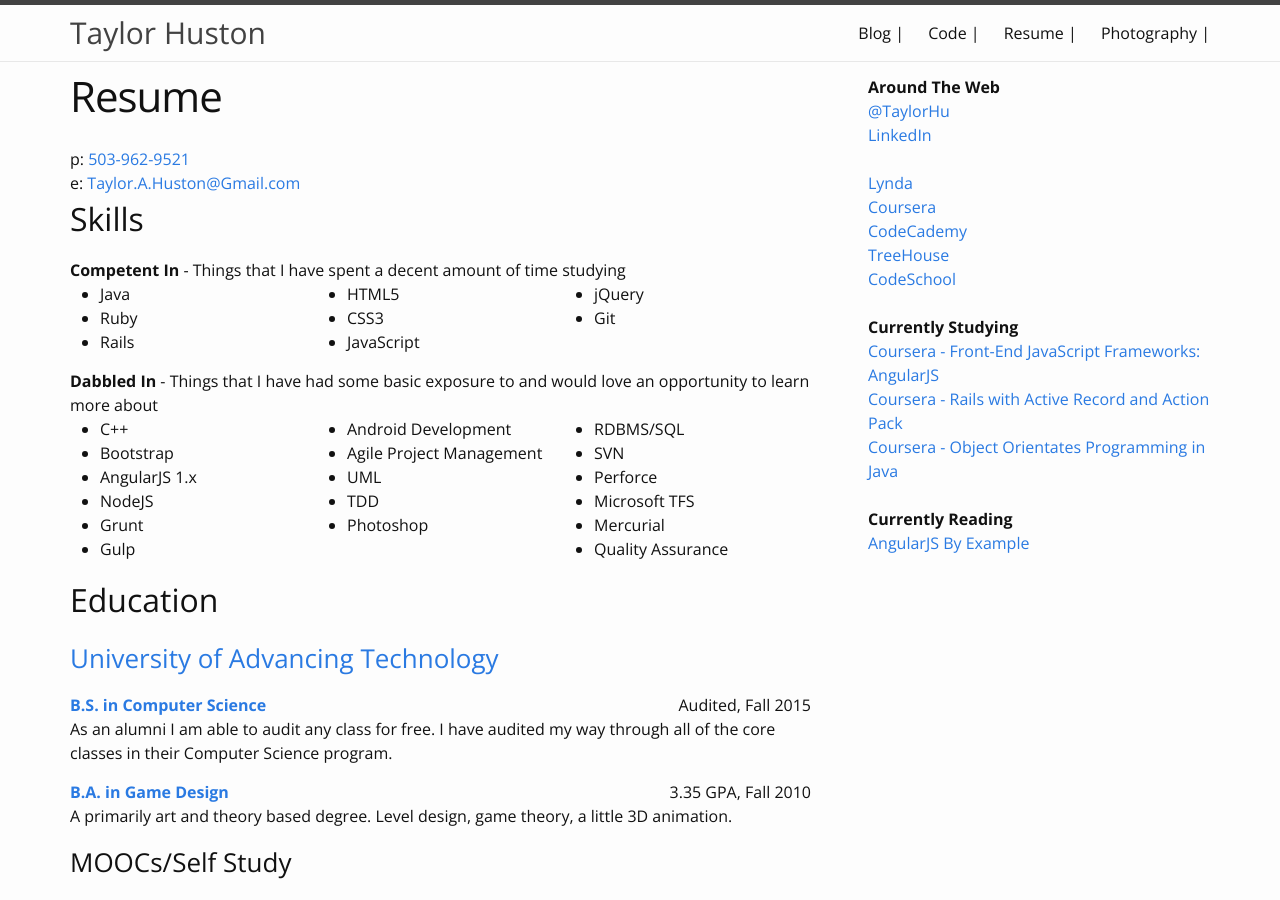
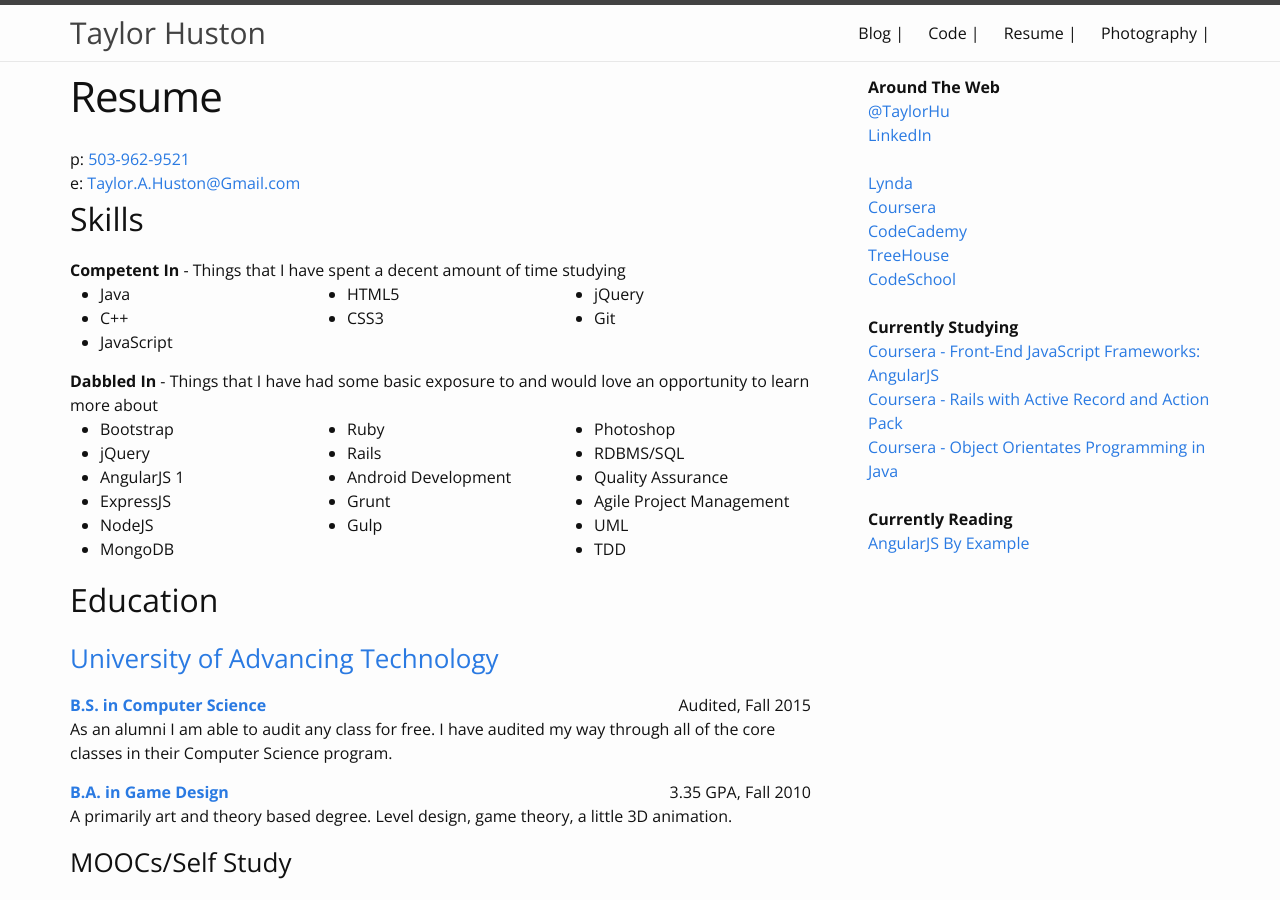
Before and after one commit to TaylorHuston/taylorhuston.github.io, a Jekyll site: the page built from resume.html, in a window 1280 px wide and 900 px high. Built offline with Jekyll 4.4.1, drawn with Linux system fonts in a browser that asks for light colours; some web fonts are replaced.

Commit message:
Update Resume

```diff
--- a/resume.html
+++ b/resume.html
@@ -18,13 +18,12 @@ permalink: /resume/
   <div class="skills">
     <ul>
       <li>Java</li>
-      <li>Ruby</li>
-      <li>Rails</li>
+      <li>C++</li>
+      <li>JavaScript</li>
     </ul>
     <ul>
       <li>HTML5</li>
       <li>CSS3</li>
-      <li>JavaScript</li>
     </ul>
     <ul>
       <li>jQuery</li>
@@ -36,27 +35,27 @@ permalink: /resume/
   <br />
   <div class="skills">
     <ul>
-      <li>C++</li>
       <li>Bootstrap</li>
-      <li>AngularJS 1.x</li>
+      <li>jQuery</li>
+      <li>AngularJS 1</li>
+      <li>ExpressJS</li>
       <li>NodeJS</li>
+      <li>MongoDB</li>
+    </ul>
+    <ul>
+      <li>Ruby</li>
+      <li>Rails</li>
+      <li>Android Development</li>
       <li>Grunt</li>
       <li>Gulp</li>
     </ul>
     <ul>
-      <li>Android Development</li>
+      <li>Photoshop</li>
+      <li>RDBMS/SQL</li>
+      <li>Quality Assurance</li>
       <li>Agile Project Management</li>
       <li>UML</li>
       <li>TDD</li>
-      <li>Photoshop</li>
-    </ul>
-    <ul>
-      <li>RDBMS/SQL</li>
-      <li>SVN</li>
-      <li>Perforce</li>
-      <li>Microsoft TFS</li>
-      <li>Mercurial</li>
-      <li>Quality Assurance</li>
     </ul>
   </div>
 </div>
```
